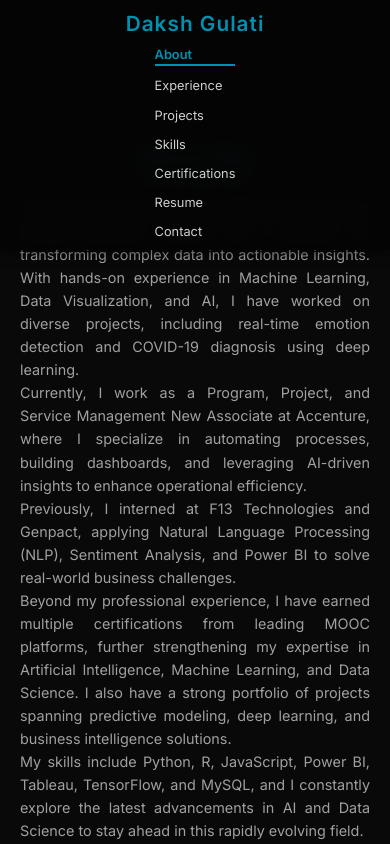
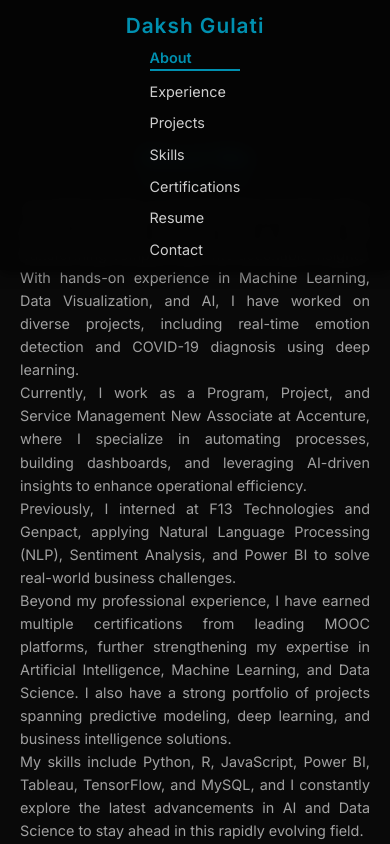
Before and after one commit to Daksh0810/Portfolio, a React (Create React App) app: page / in a window 390 px wide. Shown: the top 844 px of the page. Built offline with nearby package versions, Linux system fonts and the light colour scheme.

Commit message:
initial code

```diff
--- a/src/styles.css
+++ b/src/styles.css
@@ -225,20 +225,8 @@ body {
 /* Responsive Design */
 @media (max-width: 500px) {
     .contact-form {
-        max-width: 100%;
+        max-width: 90%;
         padding: 15px;
-    }
-
-    .navbar {
-        padding: 8px;
-    }
-
-    .nav-link {
-        font-size: 0.8rem;
-    }
-
-    .logo {
-        font-size: 1.2rem;
     }
 }
 
```
Also changed, not shown: src/App.js (line endings or trailing spaces).
